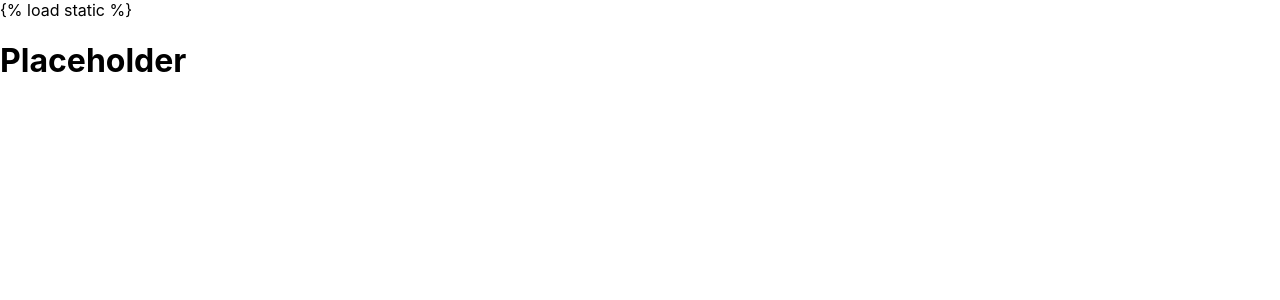
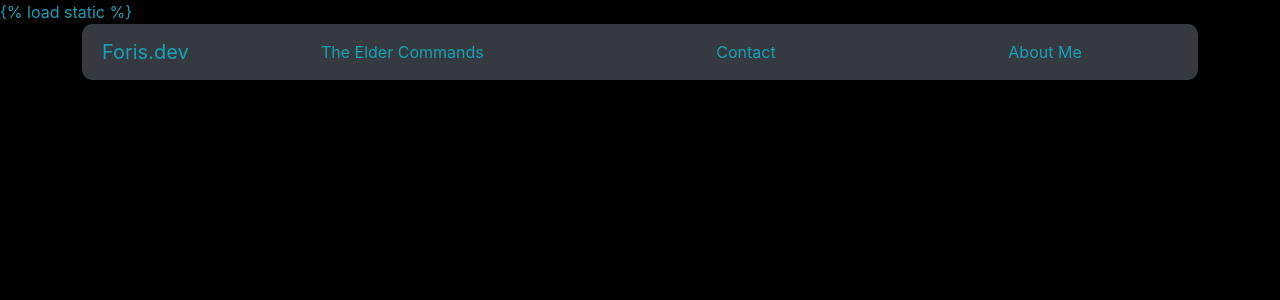
Before and after one commit to ForisTale/foris_dev_react, a React (Create React App) app in the folder frontend/: page / in a window 1280 px wide. Shown: the top 300 px of the page. Built offline with nearby package versions, Linux system fonts and the light colour scheme.

Commit message:
navbar with links

```diff
--- a/frontend/package.json
+++ b/frontend/package.json
@@ -6,8 +6,11 @@
     "@testing-library/jest-dom": "^5.16.5",
     "@testing-library/react": "^13.4.0",
     "@testing-library/user-event": "^13.5.0",
+    "bootstrap": "^5.2.2",
     "react": "^18.2.0",
+    "react-bootstrap": "^2.5.0",
     "react-dom": "^18.2.0",
+    "react-router-dom": "^6.4.2",
     "react-scripts": "5.0.1",
     "web-vitals": "^2.1.4"
   },
--- a/frontend/src/App.js
+++ b/frontend/src/App.js
@@ -1,10 +1,10 @@
-import styles from './App.module.css';
+import Header from "./components/Header";
 
 function App() {
   return (
-    <div>
-      <h1>Placeholder</h1>
-    </div>
+    <>
+      <Header/>
+    </>
   );
 }
 
--- a/frontend/src/App.module.css
+++ /dev/null
@@ -1,38 +0,0 @@
-.App {
-  text-align: center;
-}
-
-.App-logo {
-  height: 40vmin;
-  pointer-events: none;
-}
-
-@media (prefers-reduced-motion: no-preference) {
-  .App-logo {
-    animation: App-logo-spin infinite 20s linear;
-  }
-}
-
-.App-header {
-  background-color: #282c34;
-  min-height: 100vh;
-  display: flex;
-  flex-direction: column;
-  align-items: center;
-  justify-content: center;
-  font-size: calc(10px + 2vmin);
-  color: white;
-}
-
-.App-link {
-  color: #61dafb;
-}
-
-@keyframes App-logo-spin {
-  from {
-    transform: rotate(0deg);
-  }
-  to {
-    transform: rotate(360deg);
-  }
-}
--- /dev/null
+++ b/frontend/src/components/Header.jsx
@@ -0,0 +1,27 @@
+import Navbar from "react-bootstrap/Navbar";
+import Nav from "react-bootstrap/Nav";
+import Container from "react-bootstrap/Container";
+import NavbarToggle from "react-bootstrap/NavbarToggle";
+import styles from "./Header.module.css";
+
+const Header = () => {
+  return (
+    <header className={styles.linkColor}>
+      <Container>
+        <Navbar expand={"md"} className={styles.navbar}>
+          <Navbar.Brand className={styles.navBrand} href={"/"}>Foris.dev</Navbar.Brand>
+          <NavbarToggle aria-controls={"basic-navbar-nav"}/>
+          <Navbar.Collapse id={"basic-navbar-nav"}>
+            <Nav className={styles.nav}>
+              <Nav.Link href={"/"}>The Elder Commands</Nav.Link>
+              <Nav.Link href={"/"}>Contact</Nav.Link>
+              <Nav.Link href={"/"}>About Me</Nav.Link>
+            </Nav>
+          </Navbar.Collapse>
+        </Navbar>
+      </Container>
+    </header>
+  );
+};
+
+export default Header;
--- /dev/null
+++ b/frontend/src/components/Header.module.css
@@ -0,0 +1,22 @@
+.linkColor a {
+    color: #17a2b8;
+}
+
+.linkColor a:hover {
+    color: #17a2b8;
+}
+
+.navbar {
+    border-radius: 10px;
+    background-color: #343a40;
+    justify-content: space-evenly;
+}
+
+.navBrand {
+    margin-left: 20px;
+}
+
+.nav {
+    width: 100%;
+    justify-content: space-around;
+}
--- a/frontend/src/index.css
+++ b/frontend/src/index.css
@@ -5,6 +5,8 @@ body {
     sans-serif;
   -webkit-font-smoothing: antialiased;
   -moz-osx-font-smoothing: grayscale;
+  background-color: black;
+  color: #17a2b8;
 }
 
 code {
--- a/frontend/src/index.js
+++ b/frontend/src/index.js
@@ -1,8 +1,10 @@
 import React from 'react';
 import ReactDOM from 'react-dom/client';
-import './index.css';
 import App from './App';
 import reportWebVitals from './reportWebVitals';
+import "bootstrap/dist/css/bootstrap.min.css";
+import "bootstrap/dist/js/bootstrap.bundle.min";
+import './index.css';
 
 const root = ReactDOM.createRoot(document.getElementById('root'));
 root.render(
```
Also changed, not shown: 1 other file (tests, documents, lock files or other folders).
